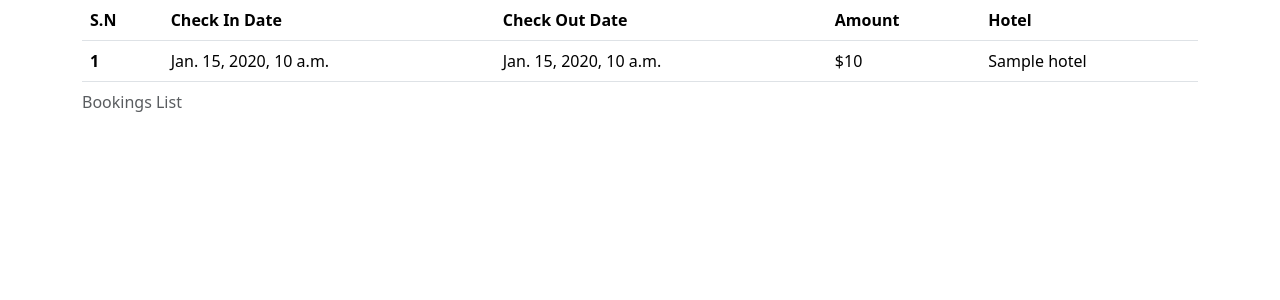
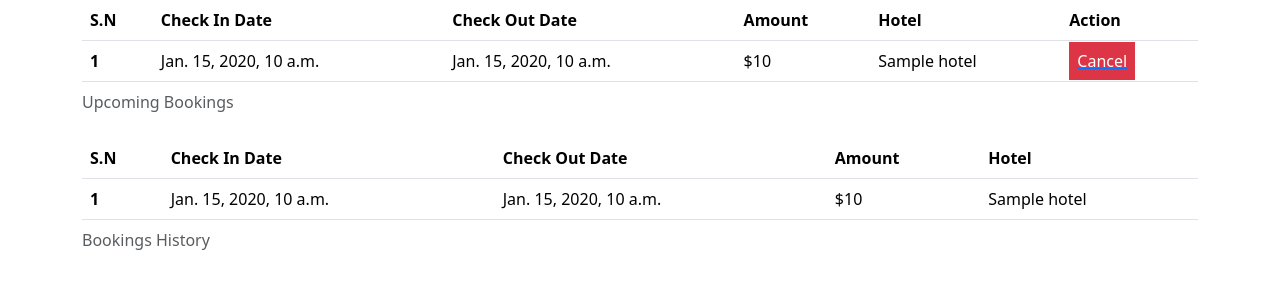
Before and after one commit to RoshanPoudel01/Hotel-and-Flight, a Django app: template bookings/templates/booking_history.html in a window 1280 px wide. Shown: the part 56-356 px from the top of the page. Run offline with Django 3.2, Linux system fonts and the light colour scheme; the template is opened without the code that fills it: most values are stand-ins (such as "Sample title", 1, 10 or a date in 2020); some libraries are stand-ins or nearby versions.

Commit message:
before db change

```diff
--- a/bookings/templates/booking_history.html
+++ b/bookings/templates/booking_history.html
@@ -1,10 +1,41 @@
-
-{% extends 'base_site.html' %}
-
-{% block maincontent %}
+{% extends 'base_site.html' %} {% block maincontent %}
 
 <table class="table">
-  <caption>Bookings List</caption>
+  <caption>
+    Upcoming Bookings
+  </caption>
+  <thead>
+    <tr>
+      <th scope="col">S.N</th>
+      <th scope="col">Check In Date</th>
+      <th scope="col">Check Out Date</th>
+      <th scope="col">Amount</th>
+      <th scope="col">Hotel</th>
+      <th scope="col">Action</th>
+    </tr>
+  </thead>
+  <tbody>
+    {% for upcomingbooking in upcomingbookings %}
+    <tr>
+      <th scope="row">{{ forloop.counter }}</th>
+      <td>{{upcomingbooking.check_in_date}}</td>
+      <td>{{upcomingbooking.check_out_date}}</td>
+      <td>${{upcomingbooking.amount}}</td>
+      <td>{{upcomingbooking.hotel.hotel_name}}</td>
+      <td>
+        <a href="{% url 'booking:cancel_booking' upcomingbooking.id %}"
+          ><span class="p-2 bg-danger text-white">Cancel</span></a
+        >
+      </td>
+    </tr>
+
+    {% endfor %}
+  </tbody>
+</table>
+<table class="table">
+  <caption>
+    Bookings History
+  </caption>
   <thead>
     <tr>
       <th scope="col">S.N</th>
@@ -17,16 +48,14 @@
   <tbody>
     {% for bookinghistory in booking %}
     <tr>
-      <th scope="row">{{bookinghistory.id}}</th>
+      <th scope="row">{{ forloop.counter }}</th>
       <td>{{bookinghistory.check_in_date}}</td>
       <td>{{bookinghistory.check_out_date}}</td>
       <td>${{bookinghistory.amount}}</td>
       <td>{{bookinghistory.hotel.hotel_name}}</td>
     </tr>
-  {% endfor %}
+    {% endfor %}
   </tbody>
 </table>
 
-
-
 {% endblock maincontent %}
--- a/bookings/urls.py
+++ b/bookings/urls.py
@@ -1,6 +1,6 @@
 from django.urls import path
 # from .views import CreateBooking
-from .views import createBooking,bookingHistory
+from .views import createBooking,bookingHistory,cancelBooking
 
 app_name = "booking"
 
@@ -8,6 +8,6 @@ urlpatterns = [
     # path("booking/<int:hotelid>", CreateBooking.as_view(), name="create_booking"),
     path("booking/<int:hotelid>", createBooking, name="create_booking"),
     path("booking-history/<int:userid>", bookingHistory, name="booking_history"),
-
+    path("cancel-booking/<int:bookingid>", cancelBooking, name="cancel_booking"),
 
     ]
--- a/payment/models.py
+++ b/payment/models.py
@@ -1,5 +1,5 @@
 from django.db import models
-from hotel.models import Hotel
+from bookings.models import Booking
 from useraccount.models import User
 from django.dispatch import receiver
 from django.db.models.signals import post_save
@@ -19,7 +19,8 @@ class UserPayment(TimeStamp):
     app_user = models.ForeignKey(User, on_delete=models.CASCADE)
     payment_bool = models.BooleanField(default=False)
     stripe_checkout_id = models.CharField(max_length=500)
-
+    # amount=models.CharField(max_length=500)
+    # booking_id=models.ForeignKey(Booking, on_delete=models.CASCADE)
 
 @receiver(post_save, sender=User)
 def create_user_payment(sender, instance, created, **kwargs):
--- a/payment/views.py
+++ b/payment/views.py
@@ -5,6 +5,7 @@ from django.contrib.auth.decorators import login_required
 from django.views.decorators.csrf import csrf_exempt
 from django.http import HttpResponse
 from payment.models import UserPayment
+from useraccount.models import User
 import stripe
 import time
 
@@ -14,13 +15,16 @@ import time
 def payment_successful(request):
     stripe.api_key = settings.STRIPE_SECRET_KEY
     checkout_session_id = request.GET.get("session_id", None)
-    print(checkout_session_id)
+
     session = stripe.checkout.Session.retrieve(checkout_session_id)
+    print(session)
     customer = stripe.Customer.retrieve(session.customer)
     user_payment = UserPayment(
         app_user=request.user, stripe_checkout_id=checkout_session_id, payment_bool=True
     )
+    user=User(stripe_session=checkout_session_id)
     user_payment.save()
+    user.save()
     # print(customer)
     return render(request, "payment_successful.html", {"customer": customer})
 
```
Also changed, not shown: bookings/views.py (+14 -5 lines).
